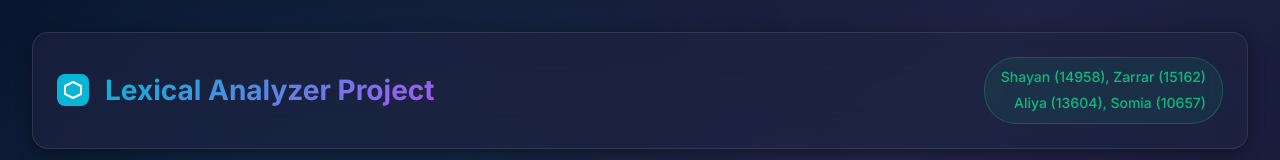
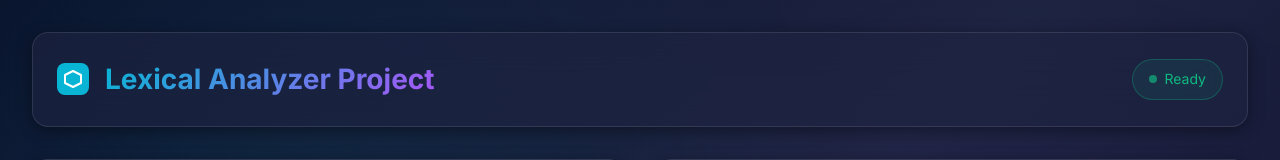
Before and after one commit to SHAYANkhanzada/Lexical-Analyzer, a Flask app: page / in a window 1280 px wide. Shown: the top 160 px of the page. Run offline with Flask 3, Linux system fonts and the light colour scheme.

Commit message:
Remove team names from header and cleanup update script

```diff
--- a/templates/index.html
+++ b/templates/index.html
@@ -31,10 +31,9 @@
                 </svg>
                 <h1>Lexical Analyzer Project</h1>
             </div>
-            <div class="status-badge"
-                style="display: flex; flex-direction: column; align-items: flex-end; gap: 0.25rem;">
-                <div style="font-size: 0.875rem; font-weight: 500;">Shayan (14958), Zarrar (15162)</div>
-                <div style="font-size: 0.875rem; font-weight: 500;">Aliya (13604), Somia (10657)</div>
+            <div class="status-badge">
+                <span class="status-dot"></span>
+                <span>Ready</span>
             </div>
         </header>
 
```
